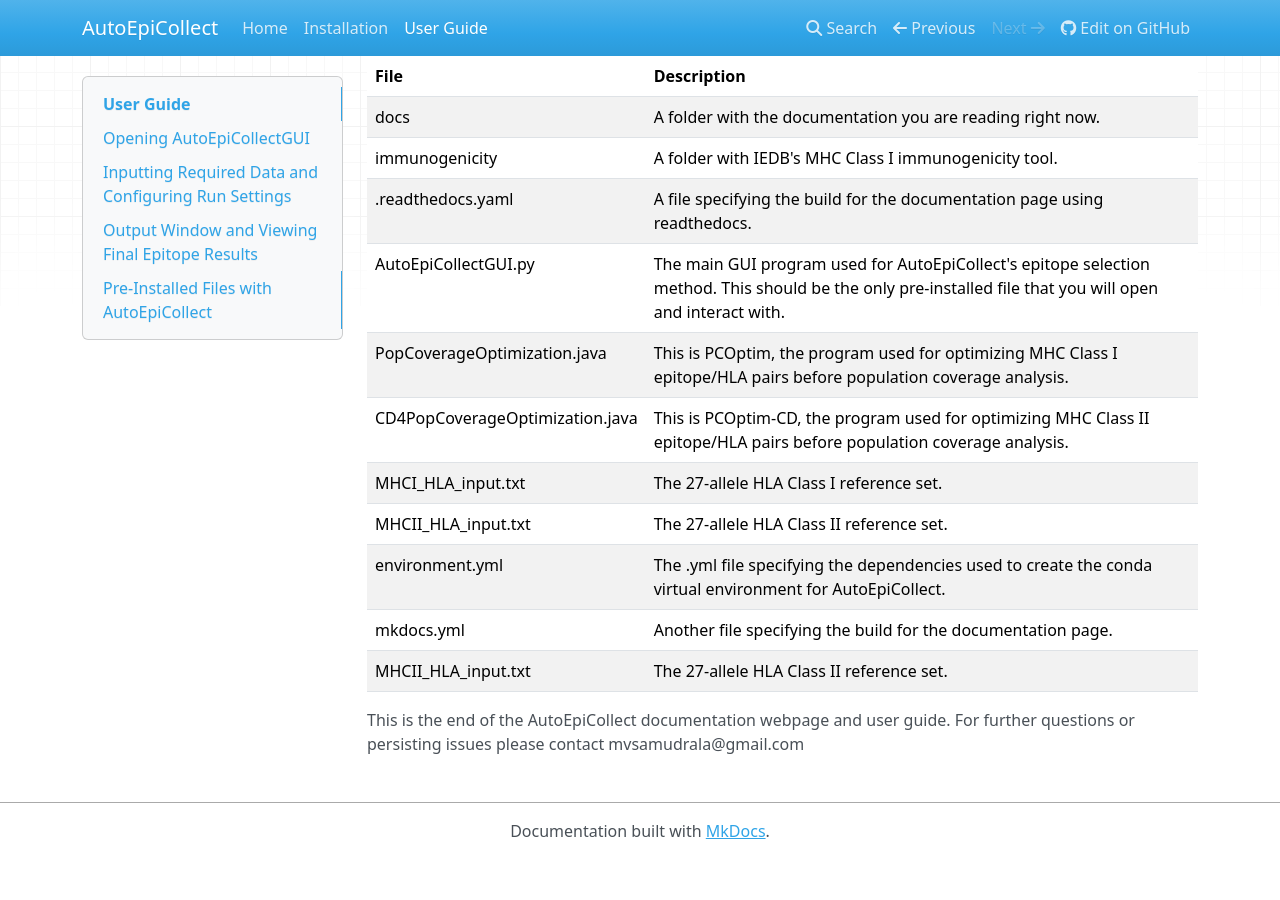
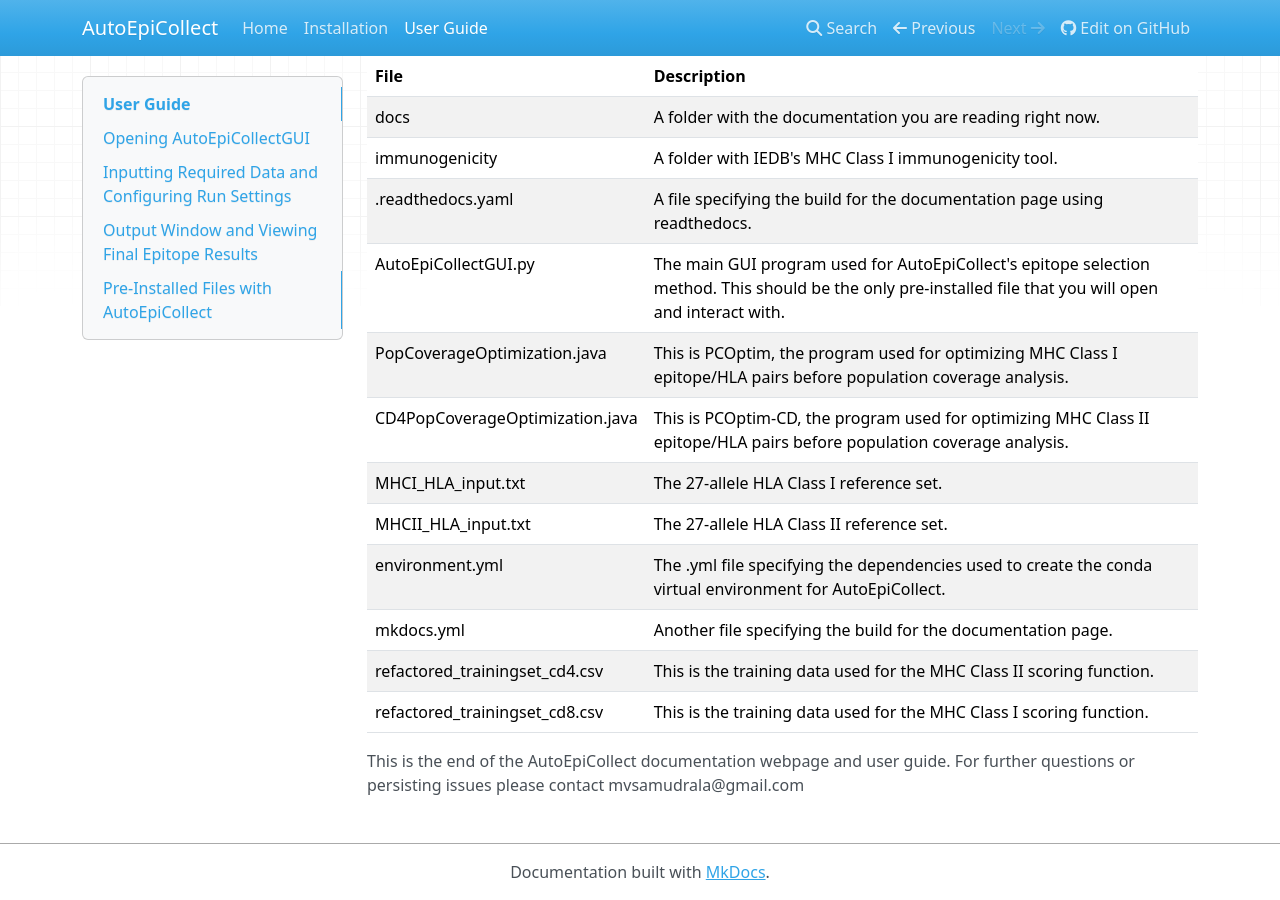
Before and after one commit to mvsamudrala/AutoEpiCollect, an MkDocs documentation site: the page built from docs/guide.md, in a window 1280 px wide and 900 px high, scrolled down 4485 px. Built offline with MkDocs 1.6.1, drawn with Linux system fonts in a browser that asks for light colours; nearby versions of some CDN libraries; before the commit the page ends 5344 px from its top, so only the background shows below that.

Commit message:
Update docs

```diff
--- a/docs/guide.md
+++ b/docs/guide.md
@@ -105,7 +105,8 @@ delete or tamper with any of these files as they are needed for AutoEpiCollect t
 | MHCII_HLA_input.txt             | The 27-allele HLA Class II reference set.                                                                                                                 |
 | environment.yml                 | The .yml file specifying the dependencies used to create the conda virtual environment for AutoEpiCollect.                                                |
 | mkdocs.yml                      | Another file specifying the build for the documentation page.                                                                                             |
-| MHCII_HLA_input.txt             | The 27-allele HLA Class II reference set.                                                                                                                 |
+| refactored_trainingset_cd4.csv  | This is the training data used for the MHC Class II scoring function.                                                                                     |
+| refactored_trainingset_cd8.csv  | This is the training data used for the MHC Class I scoring function.                                                                                      |
 
 This is the end of the AutoEpiCollect documentation webpage and user guide. For further questions or persisting
 issues please contact mvsamudrala@gmail.com
```
